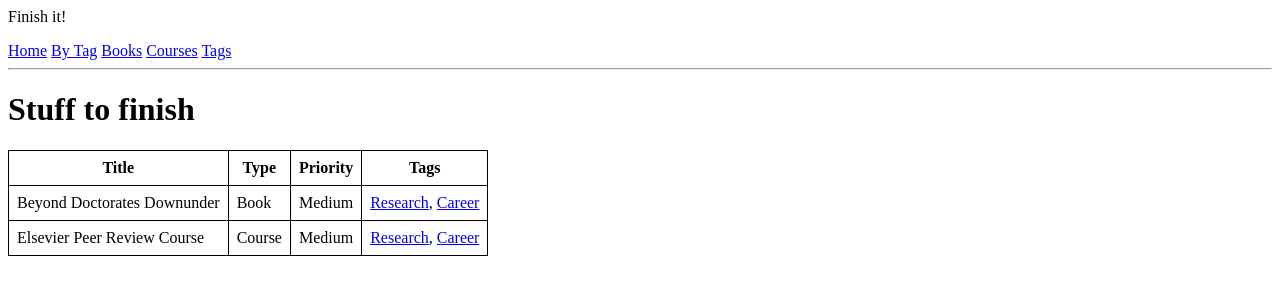
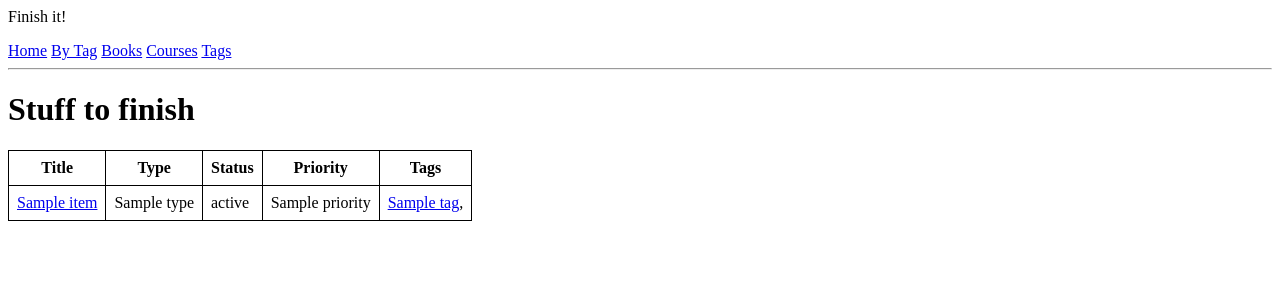
Before and after one commit to hckmd/finish-it-edpf-5023, a Flask app: template app/templates/index.html in a window 1280 px wide. Shown: the top 300 px of the page. Run offline with Flask 2, Linux system fonts and the light colour scheme; the template is opened without the code that fills it: most values are stand-ins (such as "Sample title", 1, 10 or a date in 2020).

Commit message:
Updates main index page to query the Item table (both books and courses)

```diff
--- a/app/routes.py
+++ b/app/routes.py
@@ -1,8 +1,10 @@
 from flask import render_template
 
 from app import app
+from app.models import Item
 
 @app.route('/')
 @app.route('/index')
 def index():
-    return render_template('index.html', title = 'Home')
+    items = Item.query.all()
+    return render_template('index.html', title = 'Home', items = items)
--- a/app/templates/index.html
+++ b/app/templates/index.html
@@ -7,29 +7,32 @@
             <tr>
                 <th>Title</th>
                 <th>Type</th>
+                <th>Status</th>
                 <th>Priority</th>
                 <th>Tags</th>
             </tr>
         </thead>
         <tbody>
+            {% for item in items %}
             <tr>
-                <td>Beyond Doctorates Downunder</td>
-                <td>Book</td>
-                <td>Medium</td>
                 <td>
-                    <a href="#">Research</a>,
-                    <a href="#">Career</a>
+
+                    {% if item.type == 'book' %}
+                    <a href="{{ url_for('books.view', id = item.id) }}">{{ item.title }}</a>
+                    {% else %}
+                    <a href="{{ url_for('courses.view', id = item.id) }}">{{ item.title }}</a>
+                    {% endif %}
+                </td>
+                <td>{{ item.type | capitalize }}</td>
+                <td>{{ item.status }}</td>
+                <td>{{ item.priority }}</td>
+                <td>
+                    {% for tag in item.tags %}
+                    <a href="#">{{ tag.name }}</a>,
+                    {% endfor %}
                 </td>
             </tr>
-            <tr>
-                <td>Elsevier Peer Review Course</td>
-                <td>Course</td>
-                <td>Medium</td>
-                <td>
-                    <a href="#">Research</a>,
-                    <a href="#">Career</a>
-                </td>
-            </tr>
+            {% endfor %}
         </tbody>
     </table>
 {% endblock %}
```
